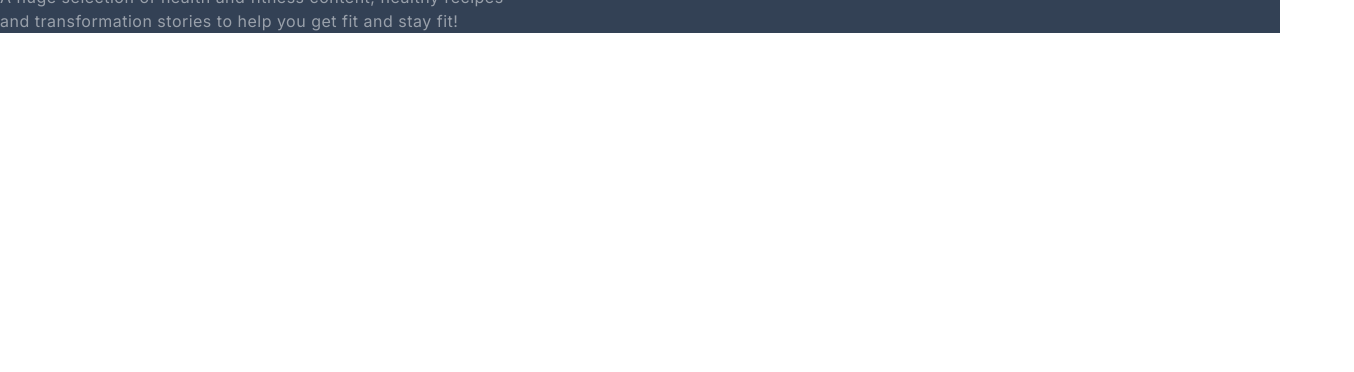
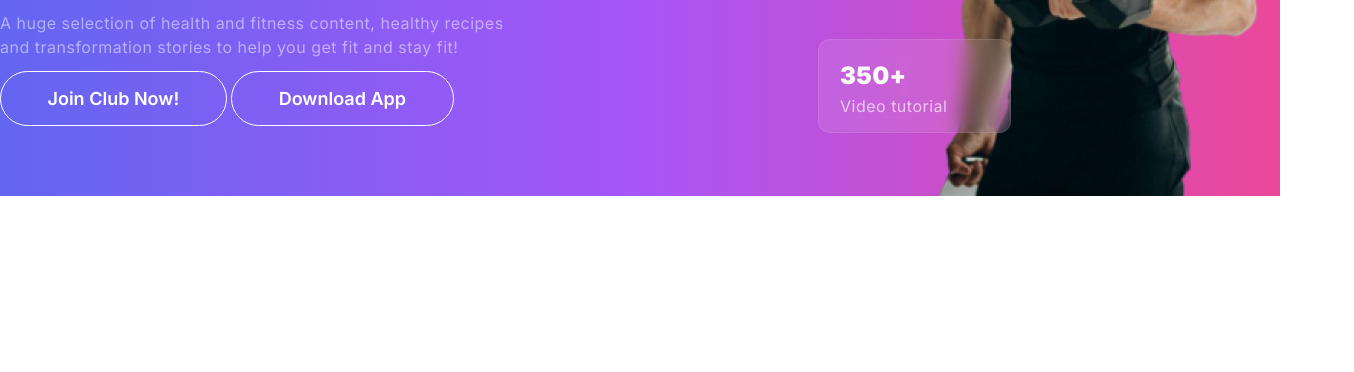
Before and after one commit to imranjewel15/FitnesswithTailwind, a website: page src/index.html in a window 1280 px wide. Shown: the part 428-800 px from the top of the page, 1354 px wide, since content can reach past the window. Drawn offline with Linux system fonts and the light colour scheme; a web font is replaced by a local one.

Commit message:
nav & banner completed having bg issue

```diff
--- a/src/index.html
+++ b/src/index.html
@@ -10,11 +10,11 @@
     <link href="output.css" rel="stylesheet" />
   </head>
   <body class="font-['Inter']">
-    <header>
+    <header class="absolute w-full top-0 left-0">
 
       <nav>
         <div
-          class="container mx-auto flex justify-between items-center  bg-slate-500 mt-[57px]"
+          class="container mx-auto flex justify-between items-center "
         >
           <div class="">
             <img src="./images/logo.png" alt="Logo" />
@@ -32,14 +32,27 @@
     </header>
 
     <main>
-      <div id="banner">
-        <div class="container mx-auto  bg-slate-700">
+      <div id="banner" class="pt-[44px] bg-gradient-to-r from-indigo-500 via-purple-500 to-pink-500">
+        <div class="container mx-auto flex justify-between items-center ">
           <div class="leftpart w-[520px]">
             <h1 class="font-black text-[78px] w-[520px] text-white leading-[120%]">Get body in <span class="font-['Miama'] font-normal" >shape</span> & stay healthy</h1>
             <p class="my-[28px] leading-[24px] tracking-[0.5px] text-[rgba(255,255,255,.5)] font-normal text-[16px]">A huge selection of health and fitness content, healthy recipes and transformation stories to help you get fit and stay fit!</p>
+            <div class="button">
+              <a class="px-[46.5px] py-[16px] rounded-[42px] text-[#ffffff] text-[18px] font-semibold leading-[22px] border-[1px] border-[#ffffff] duration-[.3s] hover:bg-[#E6533C] hover:border-none" href="#">Join Club Now!</a>
+              <a class="px-[46.5px] py-[16px] rounded-[42px] text-[#ffffff] text-[18px] font-semibold leading-[22px] border-[1px] border-[#ffffff] duration-[.3s] hover:bg-[#E6533C] hover:border-none" href="#">Download App</a>
+            </div>
           </div>
 
-          <div class="rightpart">
+          <div class="rightpart relative">
+            <img src="./images/banner.png" alt="Banner Image">
+            <div class="absolute right-[-74px] top-[125px] card px-[21px] py-[16px] border-[rgba(255,255,255,.1)]  border-[1px] rounded-[12px]   w-[193px] bg-[rgba(255,255,255,.1)] backdrop-blur-[10px]">
+              <h2 class="text-[40px] font-black leading-[40px] tracking-[1px] text-[#ffffff]">500+</h2>
+              <p class="text-[13px] font-normal leading-[20px] tracking-[1px] text-[rgba(255,255,255,.65)]">Free Workout Videos</p>
+            </div>
+            <div class="absolute left-[-113px] bottom-[63px] card px-[21px] py-[16px] border-[rgba(255,255,255,.1)]  border-[1px] rounded-[12px]   w-[193px] bg-[rgba(255,255,255,.1)] backdrop-blur-[10px]">
+              <h2 class="text-[24px] font-black leading-[40px] tracking-[0.3px] text-[#FAFAF9]">350+</h2>
+              <p class="text-[16px] font-normal leading-[20px] tracking-[0.5px] text-[rgba(255,255,255,.65)]">Video tutorial</p>
+            </div>
 
           </div>
         </div>
```
Also changed, not shown: src/output.css.
